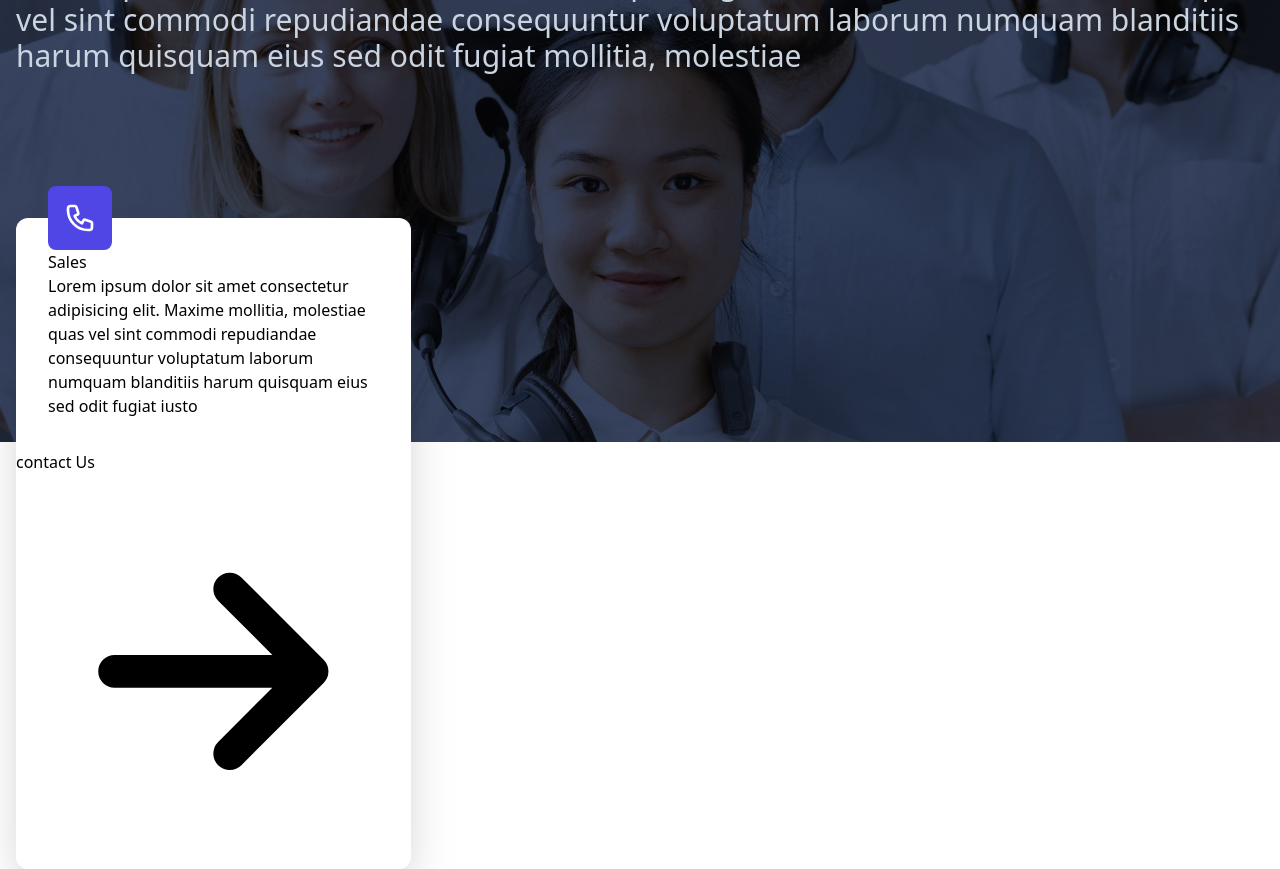
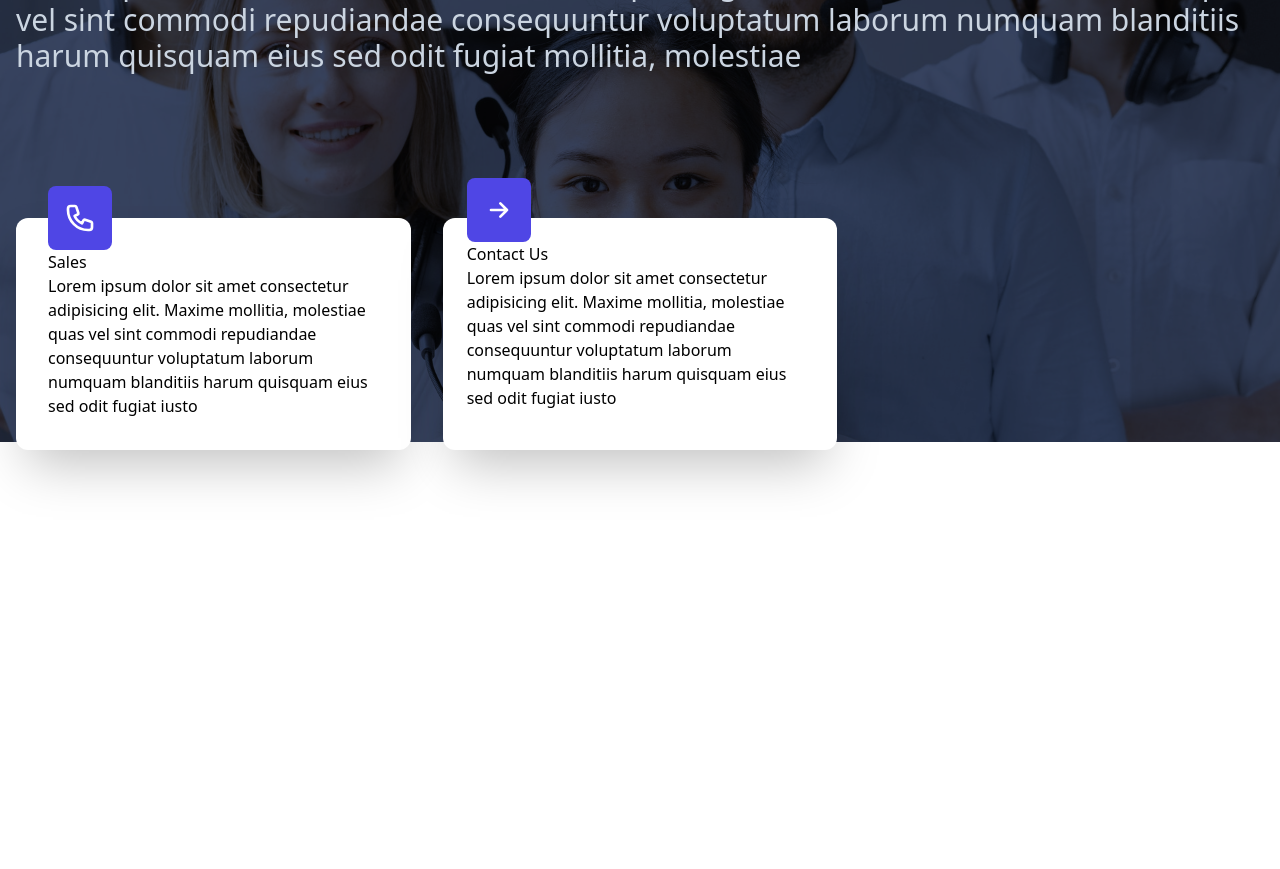
Before and after one commit to dagim-cherinet/React-tailwind-website, a React (Create React App) app: page / in a window 1280 px wide. Shown: the part 1640-2509 px from the top of the page. After the commit the page ends 2182 px from the top, so only its background shows below. Built offline with nearby package versions, Linux system fonts and the light colour scheme.

Commit message:
second commit

```diff
--- a/src/components/support.js
+++ b/src/components/support.js
@@ -27,7 +27,7 @@
             fugiat mollitia, molestiae
           </p>
         </div>
-        <div className="grid grid-cols-1 lg:grid-cols-3 relative gap-x-8 gap-y-16 px-4 pt-12 sm:pt-20 text-black">
+        <div className="grid grid-cols-1 md:grid-cols-3 relative gap-x-8 gap-y-16 px-4 pt-12 sm:pt-20 text-black">
           <div className="bg-white rounded-xl shadow-2xl ">
             <div className="p-8">
               <PhoneIcon className="w-16 p-4 bg-indigo-600 text-white rounded-lg mt-[-4rem]" />
@@ -39,9 +39,17 @@
                 quisquam eius sed odit fugiat iusto
               </p>
             </div>
-            <div>
+          </div>
+          <div className="bg-white rounded-xl shadow-2xl ">
+            <div className="p-6">
+              <ArrowSmRightIcon className="w-16 p-4 bg-indigo-600 text-white rounded-lg mt-[-4rem]" />
+              <h3>Contact Us</h3>
               <p>
-                contact Us <ArrowSmRightIcon />
+                {" "}
+                Lorem ipsum dolor sit amet consectetur adipisicing elit. Maxime
+                mollitia, molestiae quas vel sint commodi repudiandae
+                consequuntur voluptatum laborum numquam blanditiis harum
+                quisquam eius sed odit fugiat iusto
               </p>
             </div>
           </div>
```
